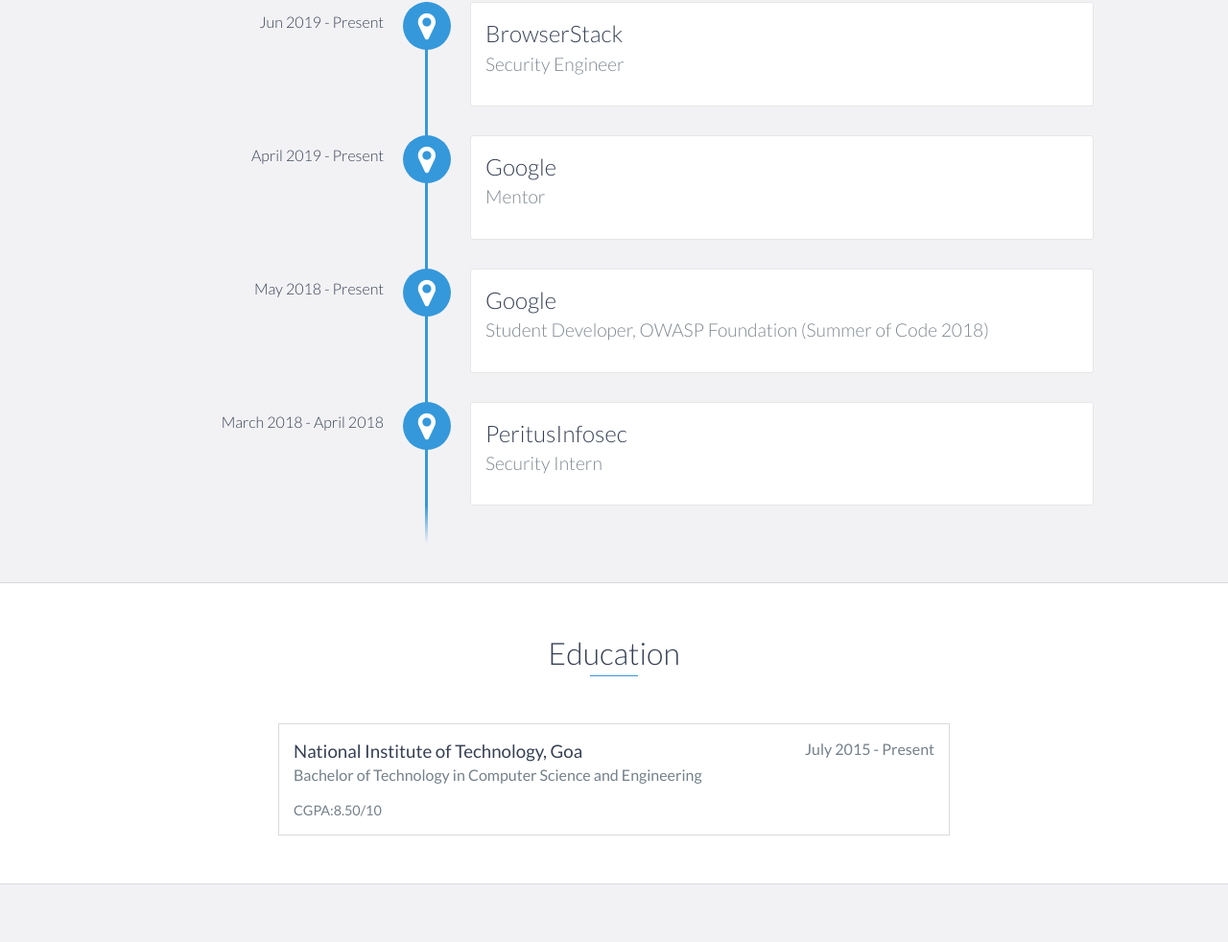
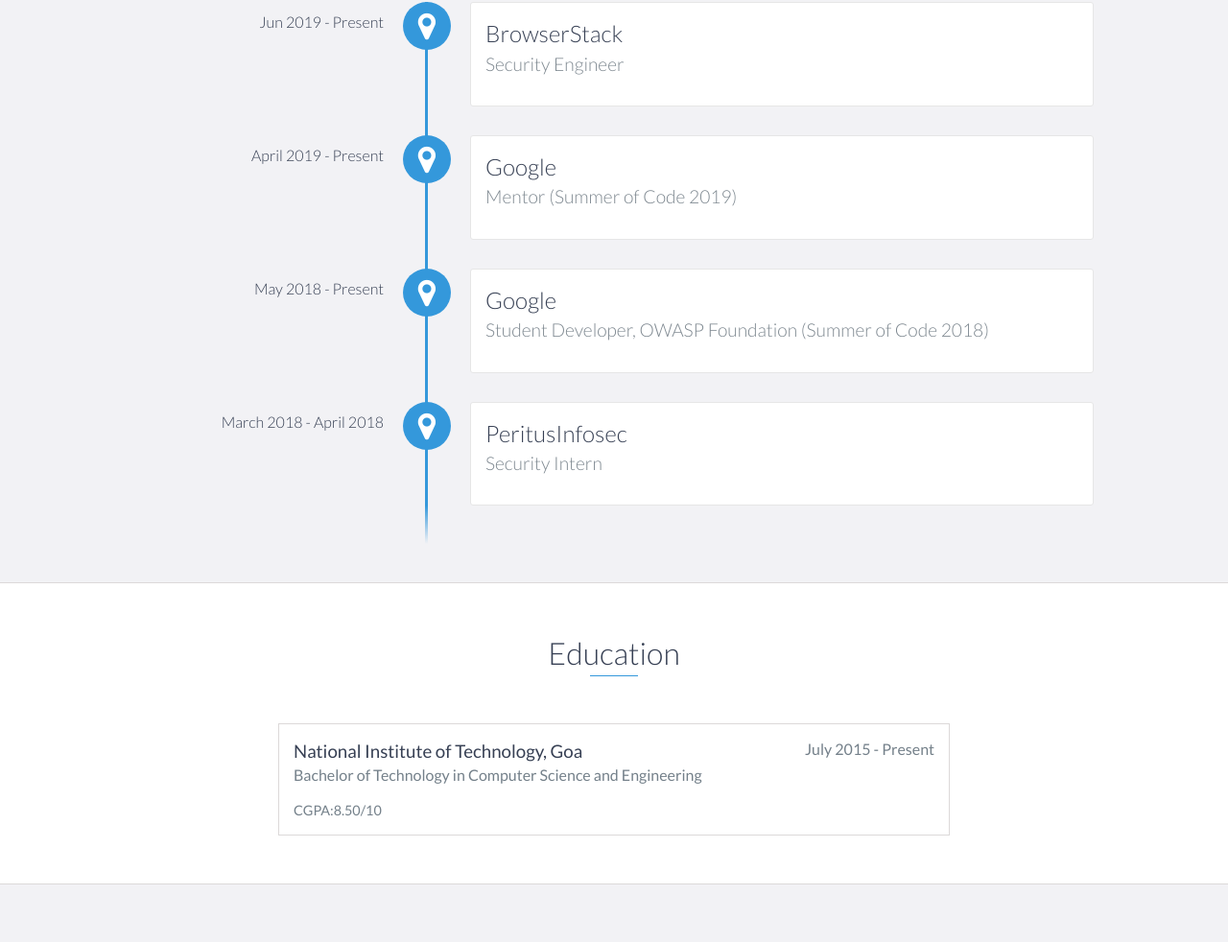
Before and after one commit to CaptainFreak/CaptainFreak.github.io, a website: page index.html in a window 1280 px wide. Shown: the part 1597-2579 px from the top of the page at 96% size. Drawn offline with nearby package versions, Linux system fonts and the light colour scheme.

Commit message:
Update index.html

```diff
--- a/index.html
+++ b/index.html
@@ -127,7 +127,7 @@
 
 	   <div data-date="April 2019 - Present">
                 <h3>Google</h3>
-                <h4>Mentor</h4>
+                <h4>Mentor (Summer of Code 2019)</h4>
 
             </div>
 
```
